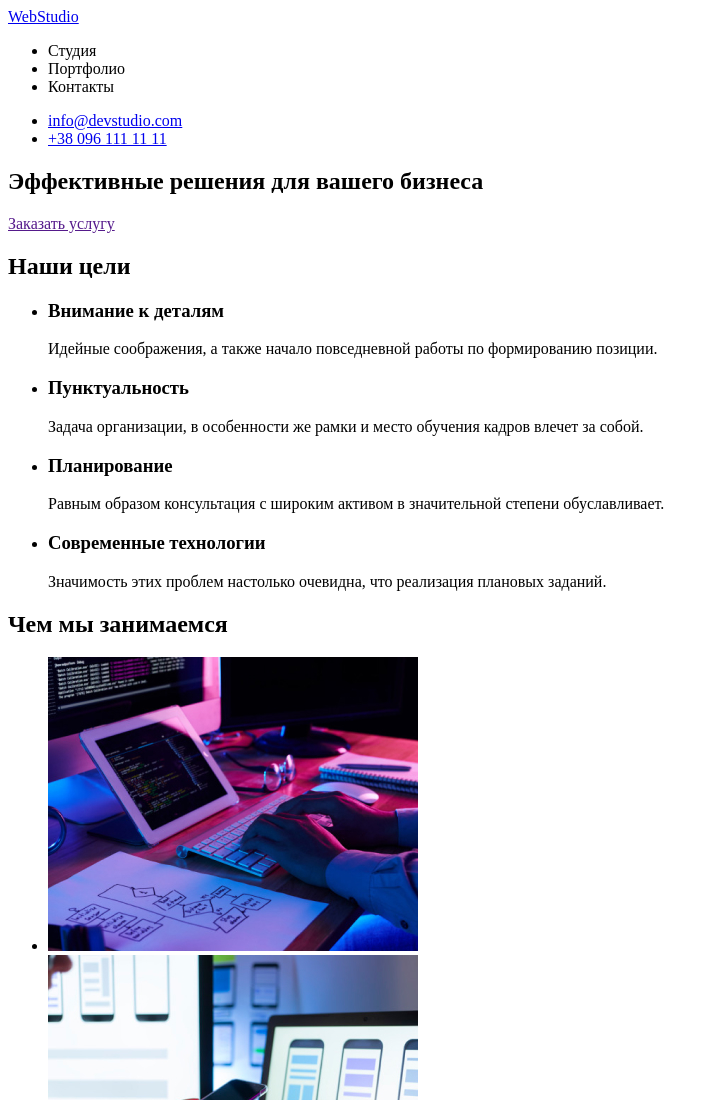
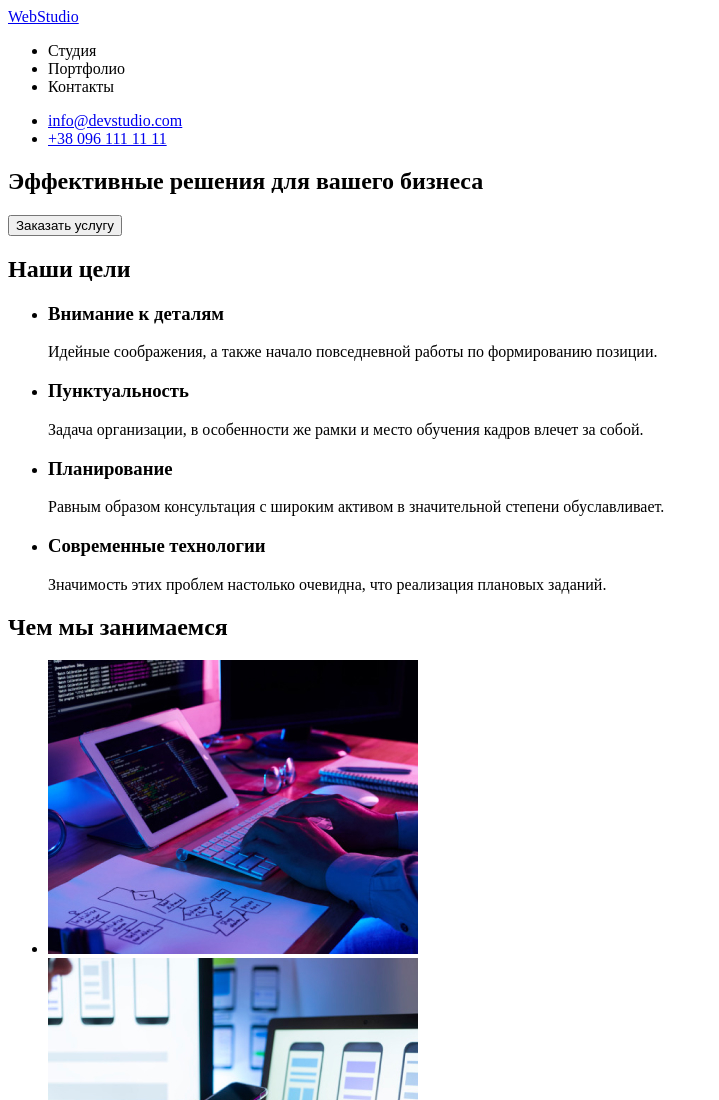
Before and after one commit to dn090884vvm/goit-markup-hw-01, a plain HTML site: page index.html in a window 1280 px wide. Shown: the top 1100 px of the page, without its empty margins (0-719 px from the left). Drawn offline with Linux system fonts and the light colour scheme.

Commit message:
добавляет кнопку buttom заказать услугу

```diff
--- a/index.html
+++ b/index.html
@@ -27,7 +27,9 @@
       <div>
         <section>
           <h1>Эффективные решения для вашего бизнеса<!--  <br /> --></h1>
-          <a href="">Заказать услугу</a>
+          <!-- <a href="">Заказать услугу</a> -->
+          <!-- нужно ли оборачивать button в тег <form action=""></form> -->
+          <button type="button">Заказать услугу</button>
         </section>
       </div>
       <!--Наши цели -->
```
